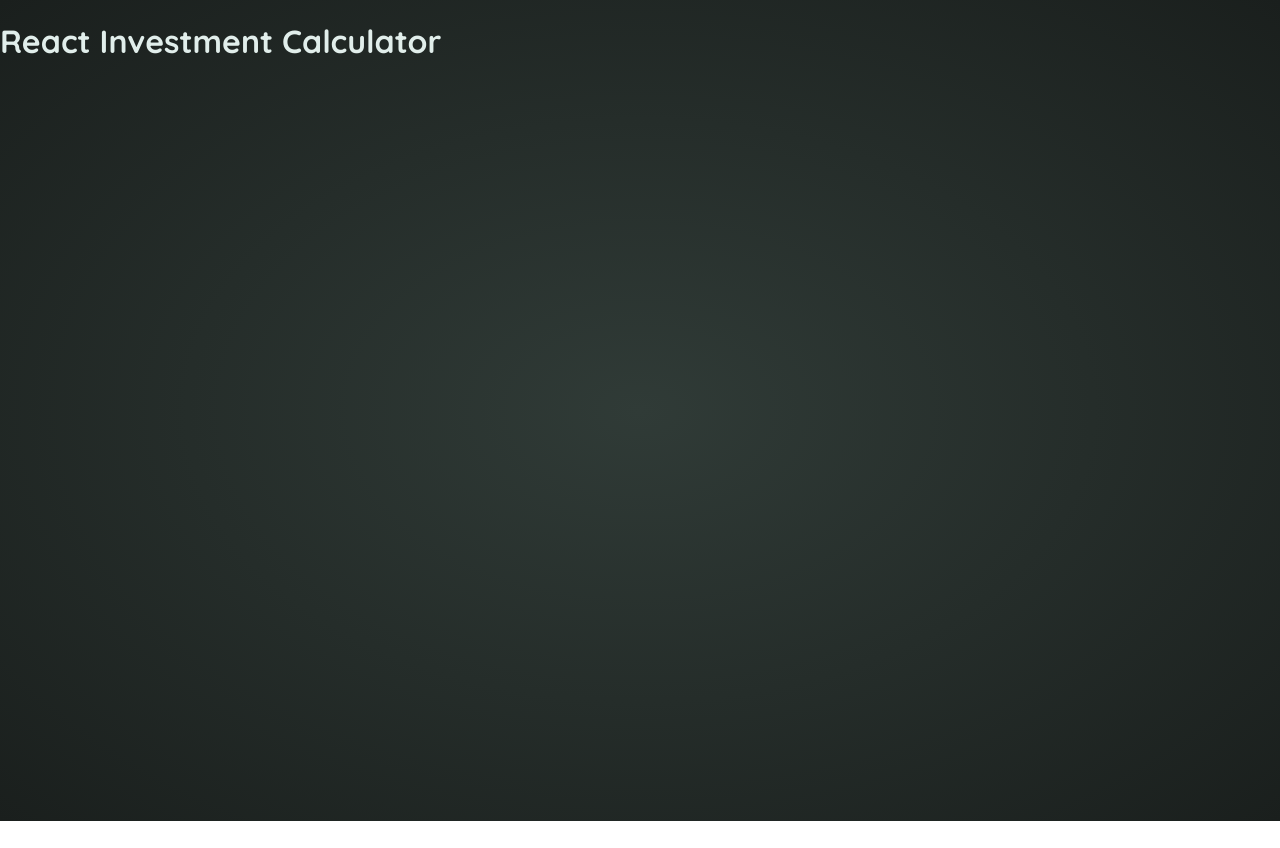
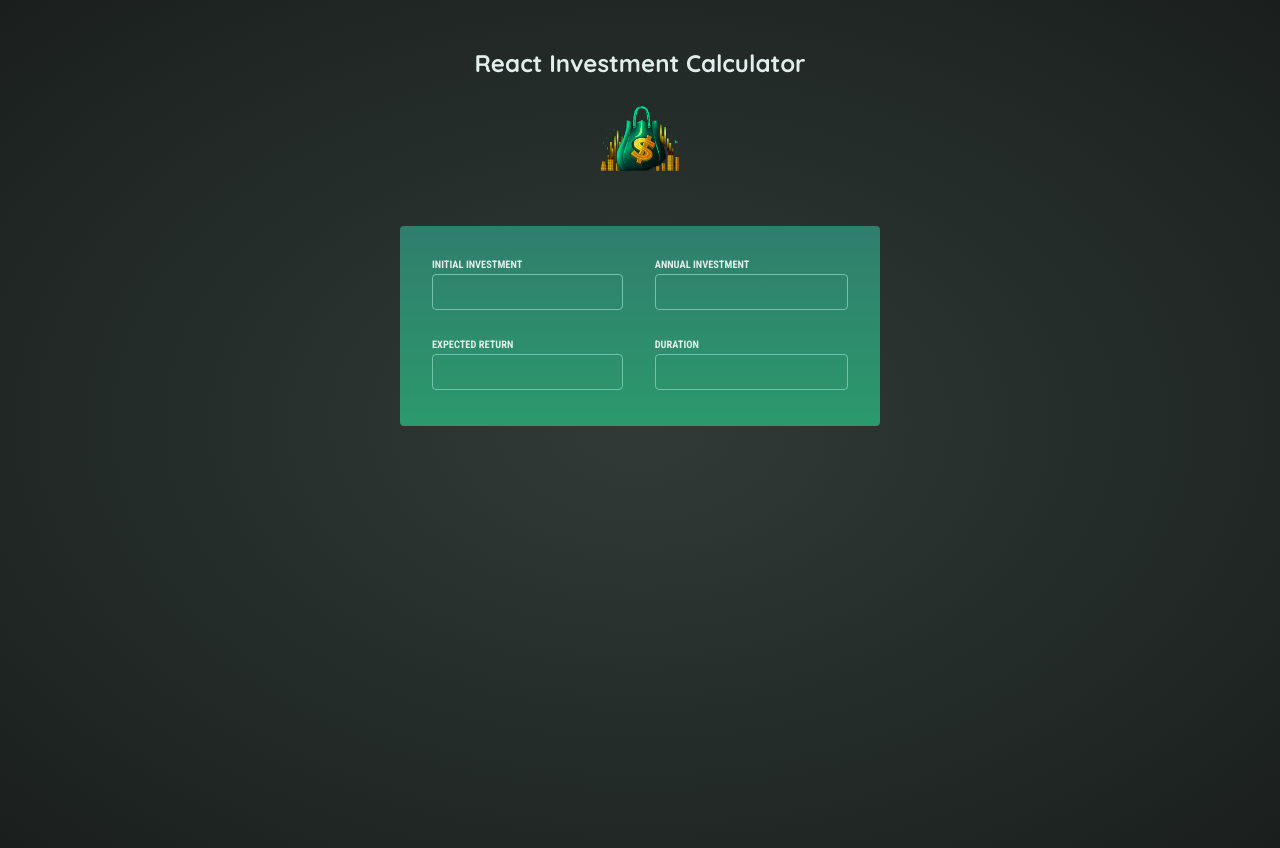
Before and after one commit to Vilasi/react-investment-calculator, a React (Vite) app: page / in a window 1280 px wide. Before the commit the page ends 821 px from the top, so only its background shows below. Built offline with nearby package versions, Linux system fonts and the light colour scheme.

Commit message:
Header and input groups created

```diff
--- a/src/App.jsx
+++ b/src/App.jsx
@@ -1,7 +1,14 @@
+//? Import Components
+import Header from './components/Header';
+import UserInputGroup from './components/UserInputGroup';
+
 function App() {
   return (
-    <h1>React Investment Calculator</h1>
-  )
+    <>
+      <Header />
+      <UserInputGroup />
+    </>
+  );
 }
 
-export default App
+export default App;
--- /dev/null
+++ b/src/components/Header.css
@@ -0,0 +1,15 @@
+#header {
+  text-align: center;
+  margin: 3rem auto;
+}
+
+#header img {
+  width: 5rem;
+  height: 5rem;
+  object-fit: contain;
+  background-color: transparent;
+}
+
+#header h1 {
+  font-size: 1.5rem;
+}
--- /dev/null
+++ b/src/components/Header.jsx
@@ -0,0 +1,14 @@
+//? import photo asset
+import HEADER_PHOTO from '../assets/investment-calculator-logo.png';
+
+//? import CSS
+import './Header.css';
+
+export default function Header() {
+  return (
+    <header id="header">
+      <h1>React Investment Calculator</h1>
+      <img src={HEADER_PHOTO} alt="Mr. Moneybags, the photo" />
+    </header>
+  );
+}
--- /dev/null
+++ b/src/components/Input.jsx
@@ -0,0 +1,27 @@
+import { useState } from 'react';
+
+export default function Input({ children, id }) {
+  const [type, setType] = useState('text');
+
+  function handleFocus() {
+    setType('number');
+  }
+
+  function handleBlur() {
+    setType('text');
+  }
+
+  return (
+    <label htmlFor={id}>
+      {children}
+      <input
+        onFocus={handleFocus}
+        onBlur={handleBlur}
+        id={id}
+        type={type}
+        name={id}
+        required
+      />
+    </label>
+  );
+}
--- /dev/null
+++ b/src/components/UserInputGroup.css
@@ -0,0 +1,36 @@
+#user-input {
+  display: flex;
+  padding: 1rem;
+  max-width: 30rem;
+  margin: 2rem auto;
+  border-radius: 4px;
+  background: linear-gradient(180deg, #307e6c, #2b996d);
+}
+
+.input-group {
+  display: flex;
+  flex-direction: column;
+  justify-content: space-evenly;
+  gap: 1.5rem;
+  margin: 1rem;
+}
+
+#user-input label {
+  display: block;
+  margin-bottom: 0.25rem;
+  font-family: 'Roboto Condensed', sans-serif;
+  font-size: 0.65rem;
+  font-weight: bold;
+  text-transform: uppercase;
+}
+
+#user-input input {
+  width: 100%;
+  padding: 0.5rem;
+  margin-top: 0.2rem;
+  border: 1px solid #76c0ae;
+  border-radius: 0.25rem;
+  background-color: transparent;
+  color: #c2e9e0;
+  font-size: 1rem;
+}
--- /dev/null
+++ b/src/components/UserInputGroup.jsx
@@ -0,0 +1,22 @@
+import { useState } from 'react';
+
+//? Import Components
+import Input from './Input';
+
+//? Import CSS
+import './UserInputGroup.css';
+
+export default function UserInputGroup() {
+  return (
+    <div id="user-input">
+      <div className="input-group">
+        <Input id={'initialInvestment'}>Initial Investment</Input>
+        <Input id={'Expected Return'}>Expected Return</Input>
+      </div>
+      <div className="input-group">
+        <Input id={'Annual Investment'}>Annual Investment</Input>
+        <Input id={'Duration'}>Duration</Input>
+      </div>
+    </div>
+  );
+}
--- a/src/index.css
+++ b/src/index.css
@@ -12,56 +12,6 @@ body {
   background: radial-gradient(#303b37, #1a1f1d);
   color: #e1eeeb;
   min-height: 100vh;
-}
-
-#header {
-  text-align: center;
-  margin: 3rem auto;
-}
-
-
-#header img {
-  width: 5rem;
-  height: 5rem;
-  object-fit: contain;
-  background-color: transparent;
-}
-
-#header h1 {
-  font-size: 1.5rem;
-}
-
-#user-input {
-  padding: 1rem;
-  max-width: 30rem;
-  margin: 2rem auto;
-  border-radius: 4px;
-  background: linear-gradient(180deg, #307e6c, #2b996d);
-}
-
-.input-group {
-  display: flex;
-  justify-content: space-evenly;
-  gap: 1.5rem;
-}
-
-#user-input label {
-  display: block;
-  margin-bottom: 0.25rem;
-  font-family: 'Roboto Condensed', sans-serif;
-  font-size: 0.5rem;
-  font-weight: bold;
-  text-transform: uppercase;
-}
-
-#user-input input {
-  width: 100%;
-  padding: 0.5rem;
-  border: 1px solid #76c0ae;
-  border-radius: 0.25rem;
-  background-color: transparent;
-  color: #c2e9e0;
-  font-size: 1rem;
 }
 
 #result {
```
Also changed, not shown: 1 other file (tests, documents, lock files or other folders).
